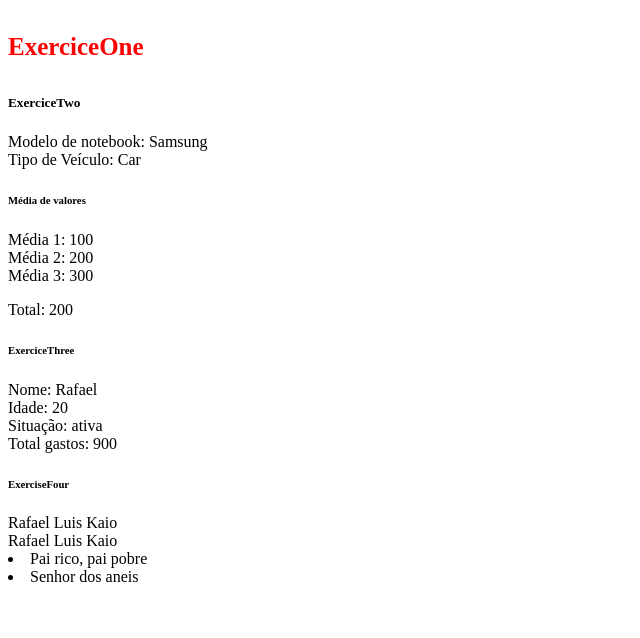
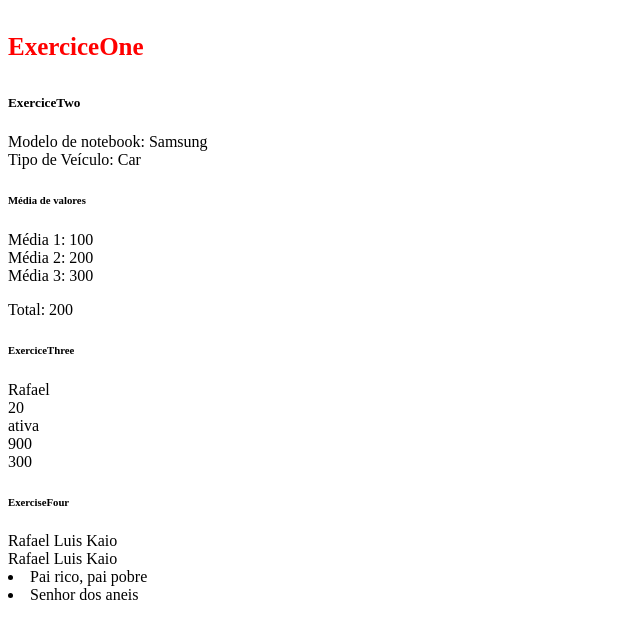
Before and after one commit to Rafael-doctom/exercise-react.js, a React (Create React App) app in the folder exercicios/: page / in a window 1280 px wide. Shown: the top 638 px of the page, without its empty margins (0-640 px from the left). Built offline with nearby package versions, Linux system fonts and the light colour scheme.

Commit message:
update exercise

```diff
--- a/exercicios/src/pages/exerciseThree/ExerciseThree.js
+++ b/exercicios/src/pages/exerciseThree/ExerciseThree.js
@@ -16,17 +16,28 @@ export default function ExerciseThree() {
         purchaseThree: 500,
     }
 
+    const Values = [100, 100, 100]
+
+    function totalValues(a, b) {
+        return a + b
+    }
+
+    const resultValues = Values.reduce(totalValues)
+
+
     return (
         <>
             <div>
                 <h6>ExerciceThree</h6>
-                Nome: {DataOfPurchase.name}
-                <br/>
-                Idade: {DataOfPurchase.age}
-                <br/>
-                Situação: {DataOfPurchase.situation}
-                <br/>
-                Total gastos: {DataOfPurchase.purchaseOne + DataOfPurchase.purchaseTwo + DataOfPurchase.purchaseThree}
+                {DataOfPurchase.name}
+                <br />
+                {DataOfPurchase.age}
+                <br />
+                {DataOfPurchase.situation}
+                <br />
+                {DataOfPurchase.purchaseOne + DataOfPurchase.purchaseTwo + DataOfPurchase.purchaseThree}
+                <br />
+                {resultValues}
             </div>
         </>
     )
```
Also changed, not shown: exercicios/src/pages/exerciseFive/ExerciseFive.js (added, +33 -0 lines).
